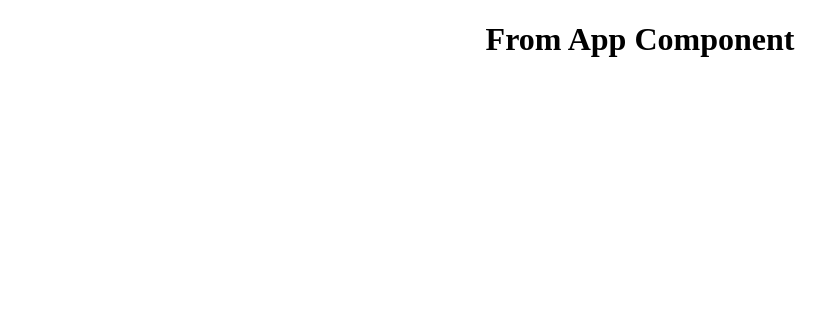
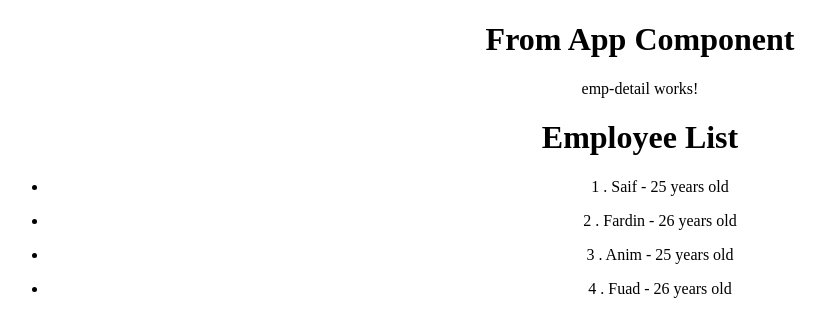
Before and after one commit to saiffardin/hello-world, an Angular app: page / in a window 1280 px wide. Shown: the top 332 px of the page, without its empty margins (0-826 px from the left). Built offline with nearby package versions, Linux system fonts and the light colour scheme.

Commit message:
service || injectables

```diff
--- a/src/app/app.component.html
+++ b/src/app/app.component.html
@@ -2,4 +2,8 @@
     <h1>From App Component</h1>
 
 
+    <app-emp-detail></app-emp-detail>
+
+    <app-emp-list></app-emp-list>
+
 </div>
--- a/src/app/app.module.ts
+++ b/src/app/app.module.ts
@@ -3,11 +3,12 @@ import { BrowserModule } from '@angular/platform-browser';
 import { AppComponent } from './app.component';
 import { EmpDetailComponent } from './emp-detail/emp-detail.component';
 import { EmpListComponent } from './emp-list/emp-list.component';
+import { EmployeeService } from './employee.service';
 
 @NgModule({
   declarations: [AppComponent, EmpListComponent, EmpDetailComponent],
   imports: [BrowserModule],
-  providers: [],
+  providers: [EmployeeService],
   bootstrap: [AppComponent],
 })
 export class AppModule {}
--- a/src/app/emp-detail/emp-detail.component.ts
+++ b/src/app/emp-detail/emp-detail.component.ts
@@ -1,15 +1,17 @@
 import { Component, OnInit } from '@angular/core';
+import { EmployeeService } from '../employee.service';
 
 @Component({
   selector: 'app-emp-detail',
   templateUrl: './emp-detail.component.html',
-  styleUrls: ['./emp-detail.component.css']
+  styleUrls: ['./emp-detail.component.css'],
 })
 export class EmpDetailComponent implements OnInit {
+  public employees: any = [];
 
-  constructor() { }
+  constructor(private _employeeService: EmployeeService) {}
 
   ngOnInit(): void {
+    this.employees = this._employeeService.getEmployee();
   }
-
 }
--- a/src/app/emp-list/emp-list.component.ts
+++ b/src/app/emp-list/emp-list.component.ts
@@ -1,15 +1,24 @@
 import { Component, OnInit } from '@angular/core';
+import { EmployeeService } from '../employee.service';
 
 @Component({
   selector: 'app-emp-list',
-  templateUrl: './emp-list.component.html',
-  styleUrls: ['./emp-list.component.css']
+  template: `
+    <div>
+      <h1>Employee List</h1>
+      <ul *ngFor="let emp of employees">
+        <li>{{ emp.id }} . {{ emp.name }} - {{ emp.age }} years old</li>
+      </ul>
+    </div>
+  `,
+  styleUrls: ['./emp-list.component.css'],
 })
 export class EmpListComponent implements OnInit {
+  public employees: any = [];
 
-  constructor() { }
+  constructor(private _employeeService: EmployeeService) {}
 
   ngOnInit(): void {
+    this.employees = this._employeeService.getEmployee();
   }
-
 }
--- a/src/app/employee.service.ts
+++ b/src/app/employee.service.ts
@@ -1,9 +1,17 @@
 import { Injectable } from '@angular/core';
 
 @Injectable({
-  providedIn: 'root'
+  providedIn: 'root',
 })
 export class EmployeeService {
+  constructor() {}
 
-  constructor() { }
+  getEmployee() {
+    return [
+      { id: 1, name: 'Saif', age: 25 },
+      { id: 2, name: 'Fardin', age: 26 },
+      { id: 3, name: 'Anim', age: 25 },
+      { id: 4, name: 'Fuad', age: 26 },
+    ];
+  }
 }
```
